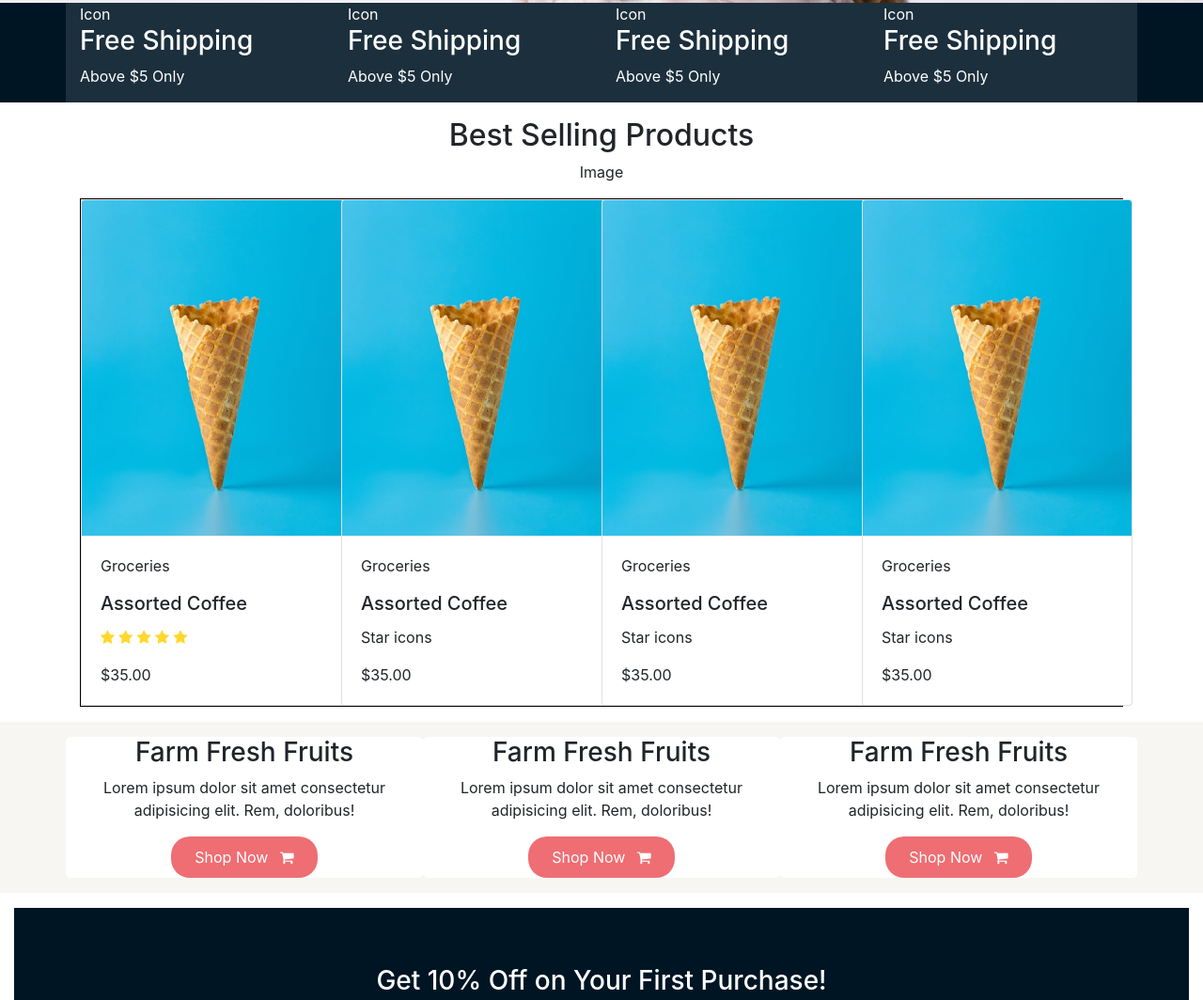
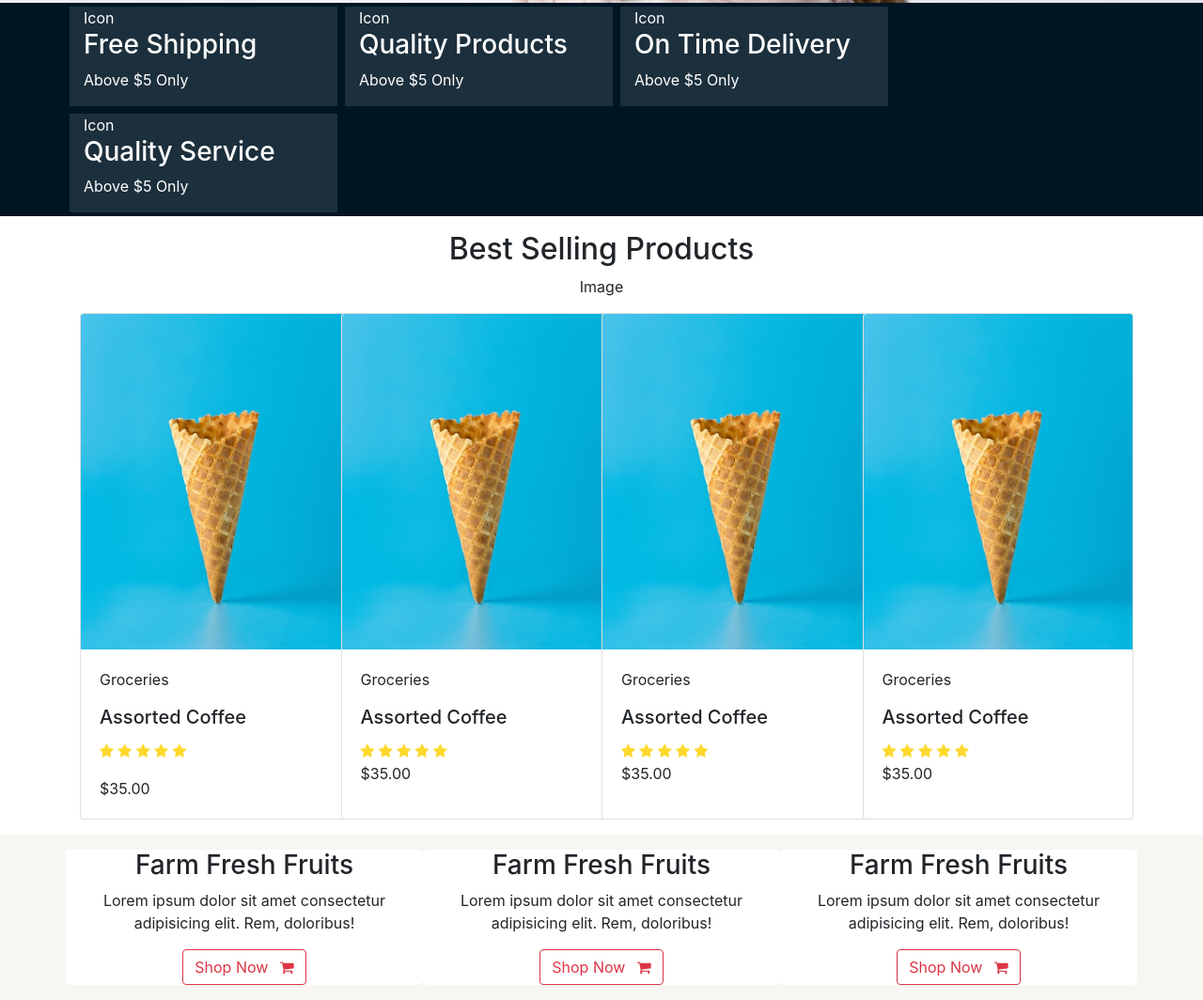
Before and after one commit to pradeep799/Ice-Cream-Shop, a plain HTML site: page index.html in a window 1280 px wide. Shown: the part 817-1881 px from the top of the page at 94% size. Drawn offline with nearby package versions, Linux system fonts and the light colour scheme.

Commit message:
Add files via upload

```diff
--- a/index.html
+++ b/index.html
@@ -27,20 +27,12 @@
               <a href="index.html" class="nav-link">Home</a>
             </li>
             <li class="nav-item">
-              <a href="shop.html" class="nav-link">Shop</a>
+              <a href="#" class="nav-link">Contact</a>
             </li>
             <li class="nav-item">
-              <a href="#" class="nav-link">Windows</a>
+              <a href="#" class="nav-link">About Us</a>
             </li>
-            <li class="nav-item">
-              <a href="#" class="nav-link">Surface</a>
-            </li>
-            <li class="nav-item">
-              <a href="#" class="nav-link">Xbox</a>
-            </li>
-            <li class="nav-item">
-              <a href="#" class="nav-link">Support</a>
-            </li>
+
           </ul>
         </div>
      </nav>
@@ -51,32 +43,32 @@
                 <h5>Best Quality Products</h5>
                 <h1 class="my-3">Join the Organic Movement!</h1>
                 <p class="mb-3">Lorem ipsum dolor sit amet consectetur adipisicing elit. Inventore, at praesentium? Adipisci fuga neque distinctio.</p>
-                <a href="" class="btn-shop"><span class="mr-2"><i class="fa fa-shopping-cart"></i></span>Shop Now </a>
+                <a href="" class="btn btn-outline-danger btn-shop"><span class="mr-2"><i class="fa fa-shopping-cart"></i></span>Shop Now </a>
               </div>
      </div>
 
 <div class="container-fluid" id='shipping'>
   <div class="container">
       <div class="row">
-         <div class="col-lg-3 col-md-6 col-sm-12 shipping-elements">
+         <div class="col-lg-3 col-md-6 col-sm-12 mx-1 my-1 shipping-elements">
         <span>Icon</span>
         <h3>Free Shipping</h3>
         <p>Above $5 Only</p>
       </div>
-      <div class="col-lg-3 col-md-6 col-sm-12 shipping-elements">
+      <div class="col-lg-3 col-md-6 col-sm-12 mx-1 my-1 shipping-elements">
         <span>Icon</span>
-        <h3>Free Shipping</h3>
+        <h3>Quality Products</h3>
         <p>Above $5 Only</p>
       </div>
 
-      <div class="col-lg-3 col-md-6 col-sm-12  shipping-elements">
+      <div class="col-lg-3 col-md-6 col-sm-12 mx-1 my-1 shipping-elements">
         <span>Icon</span>
-        <h3>Free Shipping</h3>
+        <h3>On Time Delivery</h3>
         <p>Above $5 Only</p>
       </div>
-      <div class="col-lg-3 col-md-6 col-sm-12 shipping-elements">
+      <div class="col-lg-3 col-md-6 col-sm-12 mx-1 my-1 shipping-elements">
         <span>Icon</span>
-        <h3>Free Shipping</h3>
+        <h3>Quality Service</h3>
         <p>Above $5 Only</p>
       </div>
     </div>
@@ -116,7 +108,11 @@
       <div class="card-body">
         <p class="card-text">Groceries</p>
         <h5 class="card-title">Assorted Coffee</h5>
-        <p class="card-text">Star icons</p>
+        <i class="fa fa-star" aria-hidden="true"></i>
+        <i class="fa fa-star" aria-hidden="true"></i>
+        <i class="fa fa-star" aria-hidden="true"></i>
+        <i class="fa fa-star" aria-hidden="true"></i>
+        <i class="fa fa-star" aria-hidden="true"></i>
         <p class="card-text">$35.00</p>
        </div>
      </div>
@@ -126,7 +122,11 @@
       <div class="card-body">
         <p class="card-text">Groceries</p>
         <h5 class="card-title">Assorted Coffee</h5>
-        <p class="card-text">Star icons</p>
+        <i class="fa fa-star" aria-hidden="true"></i>
+        <i class="fa fa-star" aria-hidden="true"></i>
+        <i class="fa fa-star" aria-hidden="true"></i>
+        <i class="fa fa-star" aria-hidden="true"></i>
+        <i class="fa fa-star" aria-hidden="true"></i>
         <p class="card-text">$35.00</p>
        </div>
      </div>
@@ -136,7 +136,11 @@
       <div class="card-body">
         <p class="card-text">Groceries</p>
         <h5 class="card-title">Assorted Coffee</h5>
-        <p class="card-text">Star icons</p>
+        <i class="fa fa-star" aria-hidden="true"></i>
+        <i class="fa fa-star" aria-hidden="true"></i>
+        <i class="fa fa-star" aria-hidden="true"></i>
+        <i class="fa fa-star" aria-hidden="true"></i>
+        <i class="fa fa-star" aria-hidden="true"></i>
         <p class="card-text">$35.00</p>
        </div>
      </div>
@@ -154,19 +158,19 @@
      <div class="my-3 col-lg-4 col-md-12 col-sm-12 product">
       <h3>Farm Fresh Fruits</h3>
       <p>Lorem ipsum dolor sit amet consectetur adipisicing elit. Rem, doloribus!</p>
-      <a href="" class="btn-shop">Shop Now <span class="ml-2"><i class="fa fa-shopping-cart"></i></span></a>
+      <a href="" class="btn btn-outline-danger btn-shop">Shop Now <span class="ml-2"><i class="fa fa-shopping-cart"></i></span></a>
     </div>
 
     <div class="my-3 col-lg-4 col-md-12 col-sm-12 product ">
       <h3>Farm Fresh Fruits</h3>
       <p>Lorem ipsum dolor sit amet consectetur adipisicing elit. Rem, doloribus!</p>
-      <a href="" class="btn-shop">Shop Now <span class="ml-2"><i class="fa fa-shopping-cart"></i></span></a>
+      <a href="" class="btn btn-outline-danger btn-shop">Shop Now <span class="ml-2"><i class="fa fa-shopping-cart"></i></span></a>
 
     </div>
     <div class="my-3 col-lg-4 col-md-12 col-sm-12 product">
       <h3>Farm Fresh Fruits</h3>
       <p>Lorem ipsum dolor sit amet consectetur adipisicing elit. Rem, doloribus!</p>
-      <a href="" class="btn-shop">Shop Now <span class="ml-2"><i class="fa fa-shopping-cart"></i></span></a>
+      <a href="" class="btn btn-outline-danger btn-shop">Shop Now <span class="ml-2"><i class="fa fa-shopping-cart"></i></span></a>
 
     </div>
    </div>
@@ -197,7 +201,11 @@
     <div class="review">
            <div class="card my-3">
              <div class="card-body">
-               <div class="card-text">star image</div>
+              <i class="fa fa-star" aria-hidden="true"></i>
+              <i class="fa fa-star" aria-hidden="true"></i>
+              <i class="fa fa-star" aria-hidden="true"></i>
+              <i class="fa fa-star" aria-hidden="true"></i>
+              <i class="fa fa-star" aria-hidden="true"></i>
                <div class="card-text">Lorem ipsum dolor, sit amet consectetur adipisicing elit. Rerum deserunt ducimus obcaecati aliquam expedita consectetur excepturi natus commodi vero, vitae molestiae odio dolorem veritatis placeat?</div>
                <div class="card-text"><span>image</span>John Doe</div>
               </div>
@@ -211,7 +219,11 @@
           </div>
           <div class="card my-3">
             <div class="card-body">
-              <div class="card-text">star image</div>
+              <i class="fa fa-star" aria-hidden="true"></i>
+              <i class="fa fa-star" aria-hidden="true"></i>
+              <i class="fa fa-star" aria-hidden="true"></i>
+              <i class="fa fa-star" aria-hidden="true"></i>
+              <i class="fa fa-star" aria-hidden="true"></i>
               <div class="card-text">Lorem ipsum dolor, sit amet consectetur adipisicing elit. Rerum deserunt ducimus obcaecati aliquam expedita consectetur excepturi natus commodi vero, vitae molestiae odio dolorem veritatis placeat?</div>
               <div class="card-text"><span>image</span>John Doe</div>
              </div>
--- a/style.css
+++ b/style.css
@@ -1,5 +1,15 @@
+body{
+    background: #f4f4f4;
+}
+a{
+    text-decoration: none;
+    color: white;
 
-
+}
+a:hover{
+    text-decoration: none;
+    color: white;
+}
 
 .showcase{
     height: 93vh;
@@ -45,9 +55,6 @@
     text-align: center;
 }
 .products{
-
-    border: 1px solid black;
-
     display: grid;
     grid-template-columns: repeat(auto-fit,minmax(260px, 1fr));
     /* grid-gap: 15px; */
```
